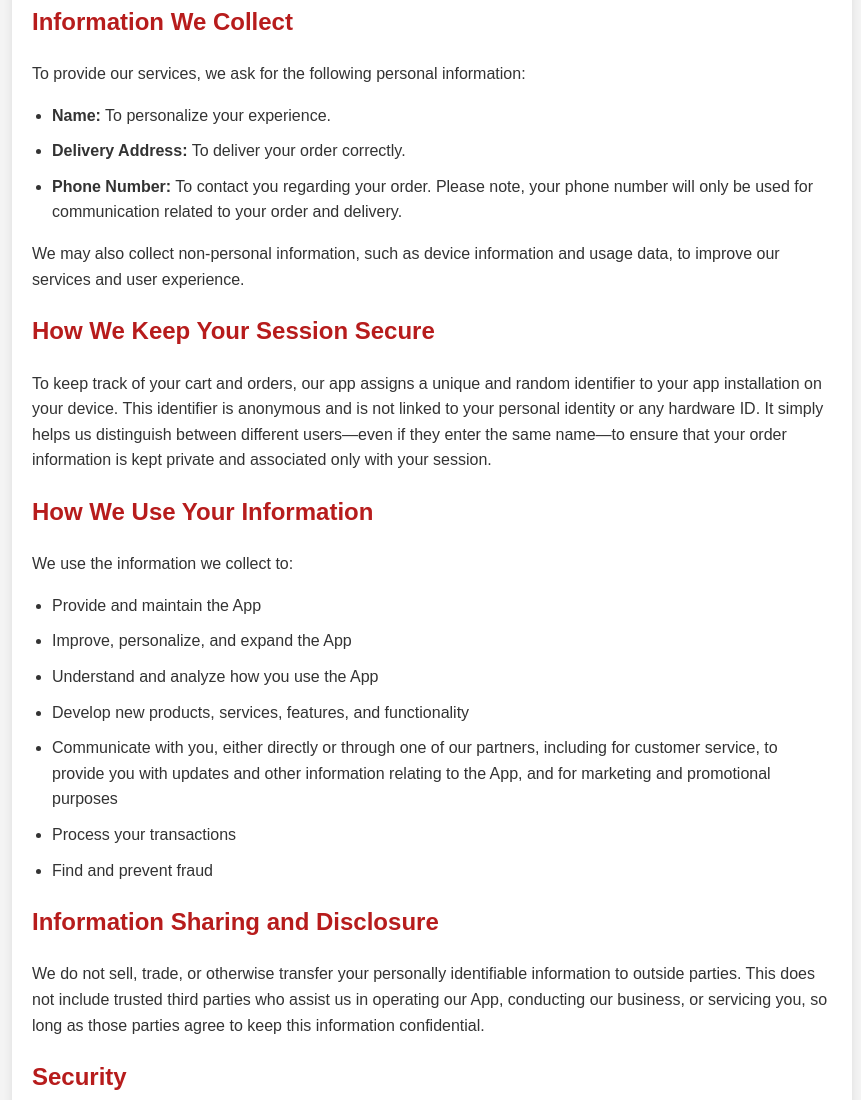
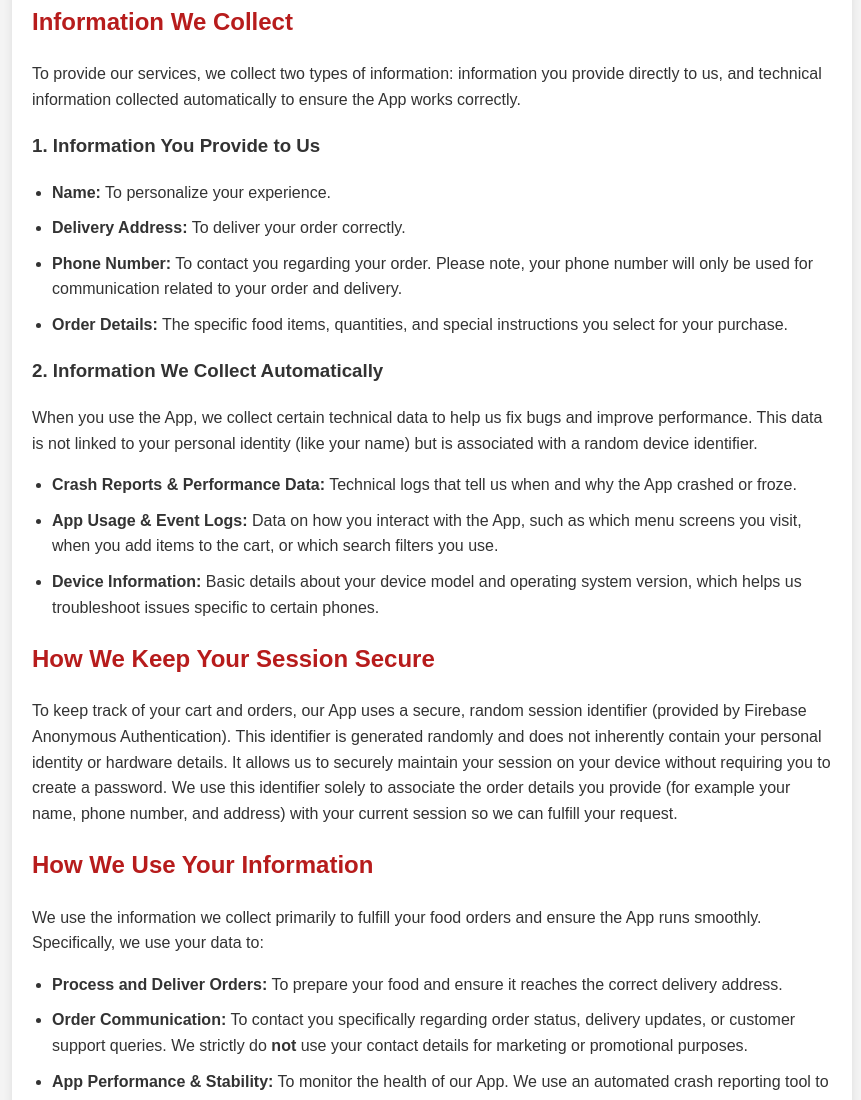
Before and after one commit to ramtechno90/Menu-app-UI, a plain HTML site: page privacy/privacy.html in a window 1280 px wide. Shown: the part 240-1340 px from the top of the page, without its empty margins (208-1069 px from the left). Drawn offline with Linux system fonts and the light colour scheme.

Commit message:
Revise privacy policy for clarity and detail

```diff
--- a/privacy/privacy.html
+++ b/privacy/privacy.html
@@ -13,31 +13,41 @@
 
         <div class="section">
             <h2>Information We Collect</h2>
-            <p>To provide our services, we ask for the following personal information:</p>
+            <p>To provide our services, we collect two types of information: information you provide directly to us, and technical information collected automatically to ensure the App works correctly.</p>
+
+            <h3>1. Information You Provide to Us</h3>
             <ul>
                 <li><strong>Name:</strong> To personalize your experience.</li>
                 <li><strong>Delivery Address:</strong> To deliver your order correctly.</li>
                 <li><strong>Phone Number:</strong> To contact you regarding your order. Please note, your phone number will only be used for communication related to your order and delivery.</li>
+                <li><strong>Order Details:</strong> The specific food items, quantities, and special instructions you select for your purchase.</li>
             </ul>
-            <p>We may also collect non-personal information, such as device information and usage data, to improve our services and user experience.</p>
+
+            <h3>2. Information We Collect Automatically</h3>
+            <p>When you use the App, we collect certain technical data to help us fix bugs and improve performance. This data is not linked to your personal identity (like your name) but is associated with a random device identifier.</p>
+            <ul>
+                <li><strong>Crash Reports & Performance Data:</strong> Technical logs that tell us when and why the App crashed or froze.</li>
+                <li><strong>App Usage & Event Logs:</strong> Data on how you interact with the App, such as which menu screens you visit, when you add items to the cart, or which search filters you use.</li>
+                <li><strong>Device Information:</strong> Basic details about your device model and operating system version, which helps us troubleshoot issues specific to certain phones.</li>
+            </ul>
         </div>
 
         <div class="section">
             <h2>How We Keep Your Session Secure</h2>
-            <p>To keep track of your cart and orders, our app assigns a unique and random identifier to your app installation on your device. This identifier is anonymous and is not linked to your personal identity or any hardware ID. It simply helps us distinguish between different users—even if they enter the same name—to ensure that your order information is kept private and associated only with your session.</p>
+            <p>To keep track of your cart and orders, our App uses a secure, random session identifier (provided by Firebase Anonymous Authentication). This identifier is generated randomly and does not inherently contain your personal identity or hardware details. It allows us to securely maintain your session on your device without requiring you to create a password. We use this identifier solely to associate the order details you provide (for example your name, phone number, and address) with your current session so we can fulfill your request.</p>
         </div>
 
         <div class="section">
             <h2>How We Use Your Information</h2>
-            <p>We use the information we collect to:</p>
+            <p>We use the information we collect primarily to fulfill your food orders and ensure the App runs smoothly. Specifically, we use your data to:</p>
             <ul>
-                <li>Provide and maintain the App</li>
-                <li>Improve, personalize, and expand the App</li>
-                <li>Understand and analyze how you use the App</li>
-                <li>Develop new products, services, features, and functionality</li>
-                <li>Communicate with you, either directly or through one of our partners, including for customer service, to provide you with updates and other information relating to the App, and for marketing and promotional purposes</li>
-                <li>Process your transactions</li>
-                <li>Find and prevent fraud</li>
+                <li><strong>Process and Deliver Orders:</strong> To prepare your food and ensure it reaches the correct delivery address.</li>
+                <li><strong>Order Communication:</strong> To contact you specifically regarding order status, delivery updates, or customer support queries. We strictly do <strong>not</strong> use your contact details for marketing or promotional purposes.</li>
+                <li><strong>App Performance & Stability:</strong> To monitor the health of our App. We use an automated crash reporting tool to collect crash reports and performance data, which helps us identify bugs and fix technical issues to improve your experience.</li>
+                <li><strong>User Flow Analysis:</strong> To understand how users navigate through the App, we log <strong>specific technical events</strong> (such as viewing the menu, adding items to the cart, or completing an order). This data is linked to a random code rather than your real name, which helps us identify where users might face difficulties so we can streamline the purchasing process.</li>
+                <li><strong>Feature Optimization:</strong> To decide which areas of the App to improve, we track <strong>feature usage patterns</strong> (e.g., how often users search for items or apply filters). This usage data is associated with a random device ID instead of your personal identity, helping us prioritize updates that matter most to you.</li>
+                <li><strong>Technical Diagnostics:</strong> To solve complex technical bugs, we analyze the <strong>sequence of events</strong> that occurred right before a crash. This analysis relies on data linked only to a random identifier, allowing us to trace the technical steps causing the error without viewing your personal information.</li>
+                <li><strong>Fraud Prevention:</strong> To detect and prevent fraudulent transactions or abuse of our services.</li>
             </ul>
         </div>
 
@@ -48,7 +58,7 @@
 
         <div class="section">
             <h2>Security</h2>
-            <p>We employ commercially reasonable security measures and best practices to safeguard your personal information against unauthorized access, use, or disclosure. However, please be aware that no method of transmission over the Internet, or method of electronic storage, is 100% secure. While we strive to use commercially acceptable means to protect your personal information, we cannot guarantee its absolute security against hackers or other unauthorized third parties.</p>
+            <p>We employ custom logic and security measures designed to fit the specific functional requirements of this App. We have implemented these measures to the best of our knowledge and effort to safeguard the App and your data against hackers, unauthorized access, and similar malicious activities. However, please be aware that no application is entirely immune to risks. We cannot guarantee that the App is hack-proof, especially if your mobile device itself is compromised, rooted, or infected with malware. By using this App, you acknowledge that the software is provided "as-is" and while we strive to protect your personal information, we cannot guarantee its absolute security against hackers, reverse engineering, or unauthorized third-party access.</p>
         </div>
 
         <div class="section">
```
